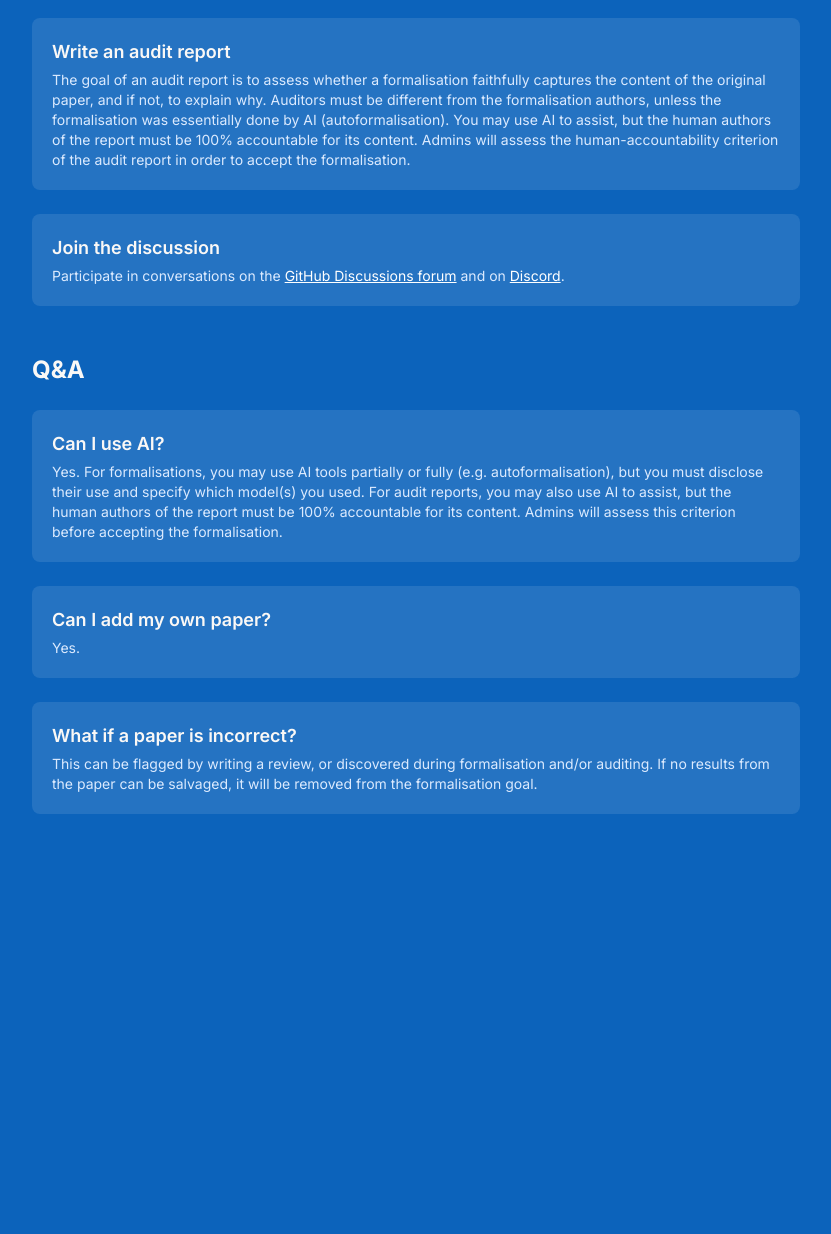
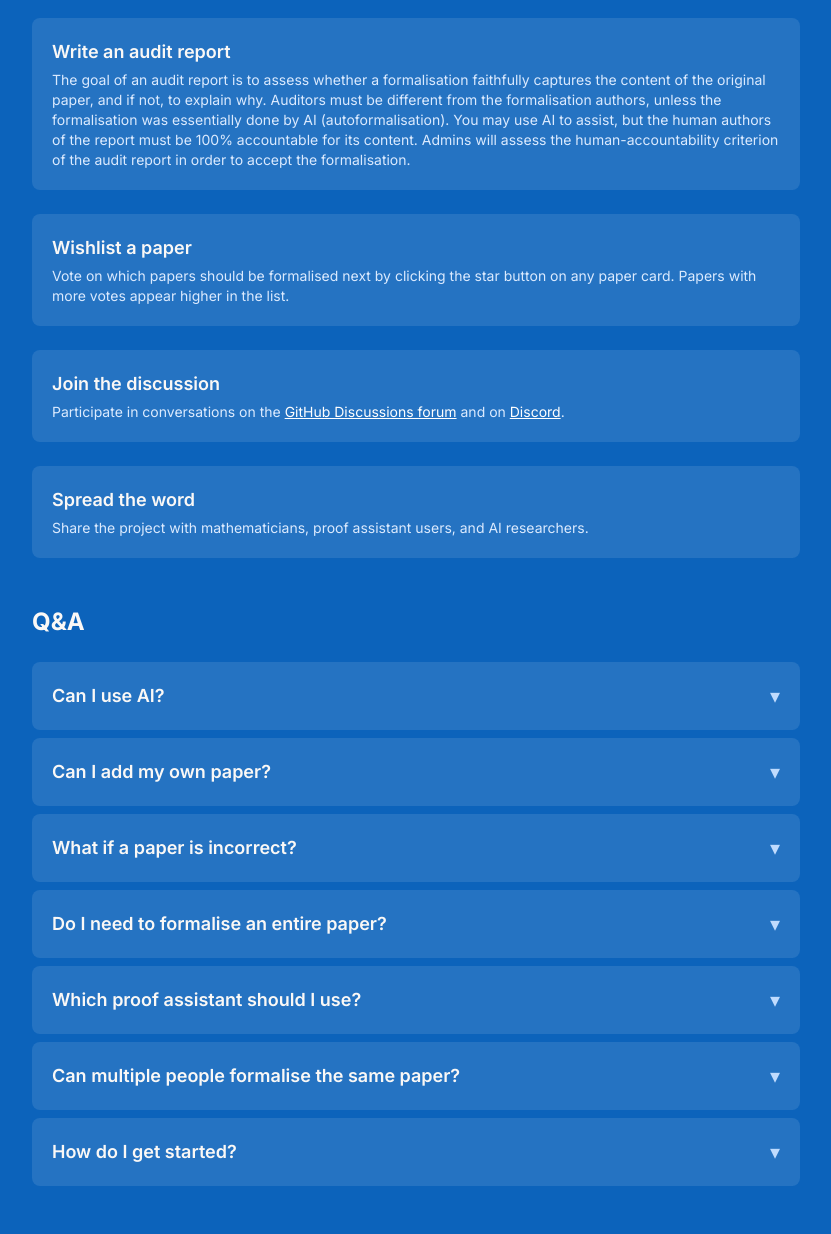
Before and after one commit to ccchallenge-org/ccchallenge, a FastAPI app: template backend/templates/contribute.html in a window 1280 px wide. Shown: the part 1078-2312 px from the top of the page, without its empty margins (224-1055 px from the left). Before the commit the page ends 1892 px from the top, so only its background shows below. Run offline with FastAPI, Linux system fonts and the light colour scheme; the template is opened without the code that fills it, so the values that code supplies are empty; parts of the project's set-up code (start-up, migrations or seed data) failed here and were passed over; some libraries are stand-ins or nearby versions.

Commit message:
Add wishlist/spread-the-word sections, collapsible Q&A with extra questions
Co-Authored-By: Claude Opus 4.6 <noreply@anthropic.com>

```diff
--- a/backend/templates/contribute.html
+++ b/backend/templates/contribute.html
@@ -73,6 +73,14 @@
             </p>
         </div>
 
+        <!-- Wishlist -->
+        <div class="bg-white/10 rounded-lg p-5">
+            <h2 class="text-lg font-semibold mb-1">Wishlist a paper</h2>
+            <p class="text-blue-100 text-sm">
+                Vote on which papers should be formalised next by clicking the star button on any paper card. Papers with more votes appear higher in the list.
+            </p>
+        </div>
+
         <!-- Participate in discussions -->
         <div class="bg-white/10 rounded-lg p-5">
             <h2 class="text-lg font-semibold mb-1">Join the discussion</h2>
@@ -84,33 +92,94 @@
             </p>
         </div>
 
+        <!-- Spread the word -->
+        <div class="bg-white/10 rounded-lg p-5">
+            <h2 class="text-lg font-semibold mb-1">Spread the word</h2>
+            <p class="text-blue-100 text-sm">
+                Share the project with mathematicians, proof assistant users, and AI researchers.
+            </p>
+        </div>
+
     </div>
 
     <!-- Q&A -->
     <h2 class="text-2xl font-bold mt-12 mb-6">Q&amp;A</h2>
 
-    <div class="space-y-6">
+    <div class="space-y-2">
 
-        <div class="bg-white/10 rounded-lg p-5">
-            <h3 class="text-lg font-semibold mb-1">Can I use AI?</h3>
+        <div class="bg-white/10 rounded-lg" x-data="{ open: false }">
+            <button @click="open = !open" class="w-full text-left p-5 flex justify-between items-center cursor-pointer">
+                <h3 class="text-lg font-semibold">Can I use AI?</h3>
+                <span class="text-blue-200 text-xl transition-transform" :class="open ? 'rotate-180' : ''">&#9662;</span>
+            </button>
+            <div x-show="open" x-cloak class="px-5 pb-5">
                 <p class="text-blue-100 text-sm">
                     Yes. For formalisations, you may use AI tools partially or fully (e.g. autoformalisation), but you must disclose their use and specify which model(s) you used.
                     For audit reports, you may also use AI to assist, but the human authors of the report must be 100% accountable for its content. Admins will assess this criterion before accepting the formalisation.
                 </p>
             </div>
-
-        <div class="bg-white/10 rounded-lg p-5">
-            <h3 class="text-lg font-semibold mb-1">Can I add my own paper?</h3>
-            <p class="text-blue-100 text-sm">
-                Yes.
-            </p>
         </div>
 
-        <div class="bg-white/10 rounded-lg p-5">
-            <h3 class="text-lg font-semibold mb-1">What if a paper is incorrect?</h3>
+        <div class="bg-white/10 rounded-lg" x-data="{ open: false }">
+            <button @click="open = !open" class="w-full text-left p-5 flex justify-between items-center cursor-pointer">
+                <h3 class="text-lg font-semibold">Can I add my own paper?</h3>
+                <span class="text-blue-200 text-xl transition-transform" :class="open ? 'rotate-180' : ''">&#9662;</span>
+            </button>
+            <div x-show="open" x-cloak class="px-5 pb-5">
+                <p class="text-blue-100 text-sm">Yes.</p>
+            </div>
+        </div>
+
+        <div class="bg-white/10 rounded-lg" x-data="{ open: false }">
+            <button @click="open = !open" class="w-full text-left p-5 flex justify-between items-center cursor-pointer">
+                <h3 class="text-lg font-semibold">What if a paper is incorrect?</h3>
+                <span class="text-blue-200 text-xl transition-transform" :class="open ? 'rotate-180' : ''">&#9662;</span>
+            </button>
+            <div x-show="open" x-cloak class="px-5 pb-5">
                 <p class="text-blue-100 text-sm">
                     This can be flagged by writing a review, or discovered during formalisation and/or auditing. If no results from the paper can be salvaged, it will be removed from the formalisation goal.
                 </p>
+            </div>
+        </div>
+
+        <div class="bg-white/10 rounded-lg" x-data="{ open: false }">
+            <button @click="open = !open" class="w-full text-left p-5 flex justify-between items-center cursor-pointer">
+                <h3 class="text-lg font-semibold">Do I need to formalise an entire paper?</h3>
+                <span class="text-blue-200 text-xl transition-transform" :class="open ? 'rotate-180' : ''">&#9662;</span>
+            </button>
+            <div x-show="open" x-cloak class="px-5 pb-5">
+                <p class="text-blue-100 text-sm">No. Partial formalisations are welcome. You can formalise specific theorems or lemmas.</p>
+            </div>
+        </div>
+
+        <div class="bg-white/10 rounded-lg" x-data="{ open: false }">
+            <button @click="open = !open" class="w-full text-left p-5 flex justify-between items-center cursor-pointer">
+                <h3 class="text-lg font-semibold">Which proof assistant should I use?</h3>
+                <span class="text-blue-200 text-xl transition-transform" :class="open ? 'rotate-180' : ''">&#9662;</span>
+            </button>
+            <div x-show="open" x-cloak class="px-5 pb-5">
+                <p class="text-blue-100 text-sm">Whichever you prefer. The project is proof-assistant agnostic.</p>
+            </div>
+        </div>
+
+        <div class="bg-white/10 rounded-lg" x-data="{ open: false }">
+            <button @click="open = !open" class="w-full text-left p-5 flex justify-between items-center cursor-pointer">
+                <h3 class="text-lg font-semibold">Can multiple people formalise the same paper?</h3>
+                <span class="text-blue-200 text-xl transition-transform" :class="open ? 'rotate-180' : ''">&#9662;</span>
+            </button>
+            <div x-show="open" x-cloak class="px-5 pb-5">
+                <p class="text-blue-100 text-sm">Yes. Different formalisations, possibly in different proof assistants, can coexist.</p>
+            </div>
+        </div>
+
+        <div class="bg-white/10 rounded-lg" x-data="{ open: false }">
+            <button @click="open = !open" class="w-full text-left p-5 flex justify-between items-center cursor-pointer">
+                <h3 class="text-lg font-semibold">How do I get started?</h3>
+                <span class="text-blue-200 text-xl transition-transform" :class="open ? 'rotate-180' : ''">&#9662;</span>
+            </button>
+            <div x-show="open" x-cloak class="px-5 pb-5">
+                <p class="text-blue-100 text-sm">Create an account, browse the paper list, pick one that interests you, and add a formalisation link.</p>
+            </div>
         </div>
 
     </div>
```
Lines whose indentation alone changed are shown as unchanged.
